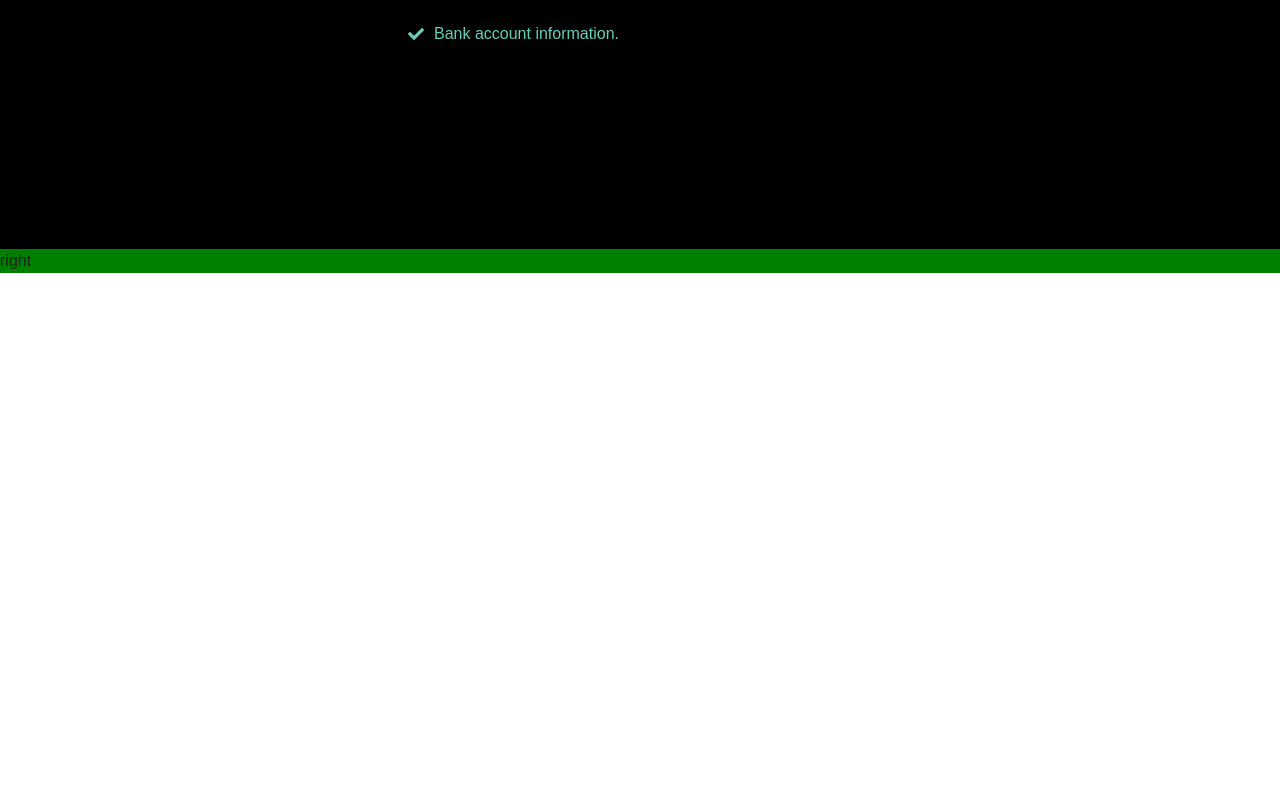
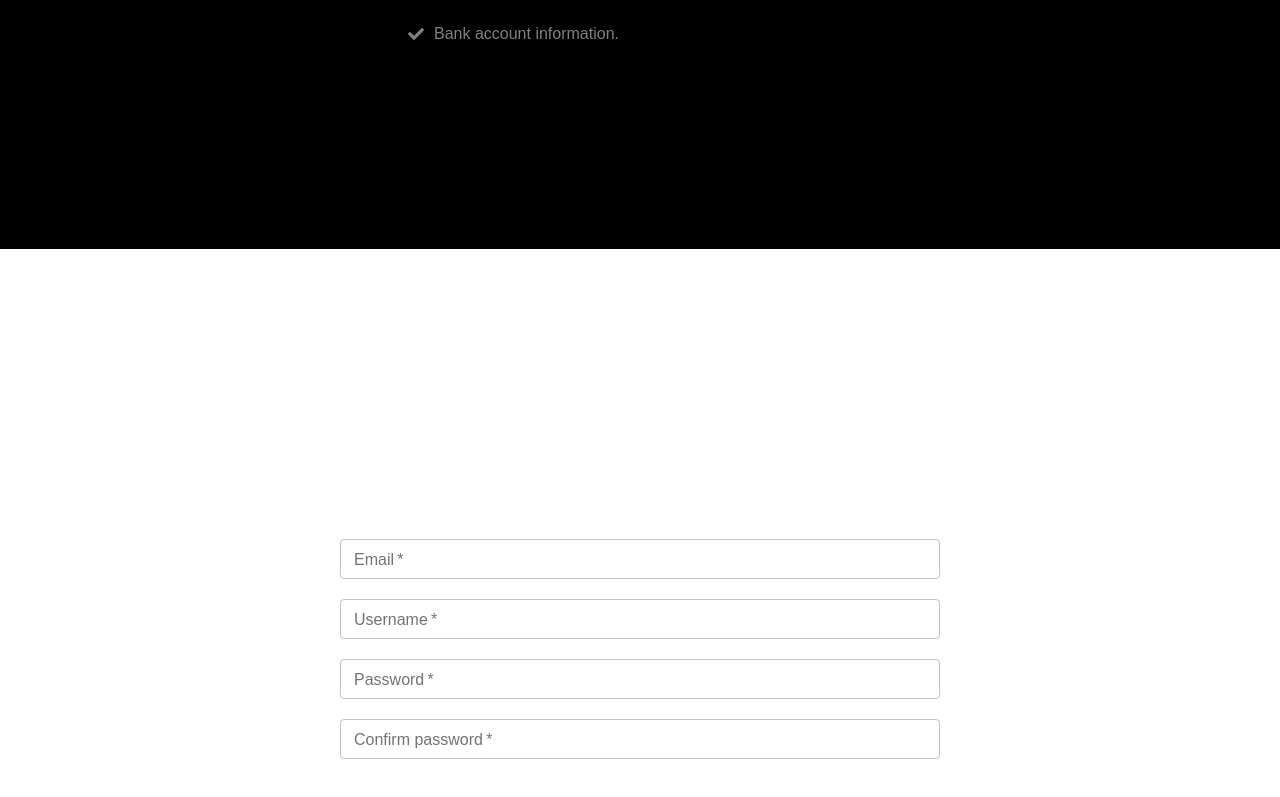
Before and after one commit to mutua-muvevi/henriot-frontend, a React (Create React App) app: page /auth/register in a window 1280 px wide. Shown: the part 551-1348 px from the top of the page. Before the commit the page ends 824 px from the top, so only its background shows below. Built offline with nearby package versions, Linux system fonts and the light colour scheme.

Commit message:
workingon reg form

```diff
--- a/src/components/forms/select/select.js
+++ b/src/components/forms/select/select.js
@@ -29,6 +29,7 @@ const SelectField = ({ name, options, ...otherProps }) => {
 
 	return (
 		<TextField {...configSelect}>
+			{console.log(name)}
 			{Object.keys(options).map((item, pos) => {
 				return (
 				<MenuItem key={pos} value={item}>
--- a/src/components/forms/textfield/textfield.js
+++ b/src/components/forms/textfield/textfield.js
@@ -2,7 +2,7 @@ import { TextField } from "@mui/material";
 import React from 'react';
 import { useField } from "formik";
 
-const Textfield = ({name, ...otherProps}) => {
+const TextfieldWrapper = ({name, ...otherProps}) => {
 
 	const [field, meta] = useField(name)
 
@@ -25,4 +25,4 @@ const Textfield = ({name, ...otherProps}) => {
 	)
 }
 
-export default Textfield
+export default TextfieldWrapper
--- a/src/components/sections/contentblock/contentone.js
+++ b/src/components/sections/contentblock/contentone.js
@@ -72,7 +72,7 @@ const ContentBlockOne = ({ data }) => {
 						<StyledListItem key={i} disablePadding>
 							<StyledListItemContent>
 								<StyledNumbering>
-									{ i }
+									{ i + 1 }
 								</StyledNumbering>
 								<Typography varaint="body1">
 									{ el.text }
--- /dev/null
+++ b/src/pages/auth/register/form.js
@@ -0,0 +1,166 @@
+import React, { useState } from 'react';
+
+
+import { Alert, AlertTitle, Box, Button, Grid, Grow } from "@mui/material";
+import { styled } from "@mui/system";
+
+import { Formik, Form } from "formik";
+import * as Yup from "yup";
+
+import TextfieldWrapper from "../../../components/forms/textfield/textfield";
+import SelectField from "../../../components/forms/select/select";
+
+// !!!!!!!!!!!!!!!!!!!!!!!!!!!!
+const StyledRegistrationForm = styled(Box)(({ theme }) => ({
+	minHeight: "100vh",
+	display: "flex",
+	flexDirection: "column",
+	alignItems: "center",
+	justifyContent: "center",
+	textAlign: "left",
+
+}))
+
+
+const StyledInputArea = styled(Box)(({ theme }) => ({
+	// backgroundColor: "grey",
+	margin: "10px -300px",
+}))
+
+const StyledAuthInputs = styled(Box)(({ theme }) => ({
+
+}))
+
+const styledAuthTextField = {
+	margin: "10px auto",
+}
+// !!!!!!!!!!!!!!!!!!!!!!!!!!!!
+
+const INITIAL_FORM_STATE = {
+	email: "",
+	username: "",
+	password: "",
+	confirmpassword: "",
+	country: ""
+}
+
+const FORM_VALIDATION = Yup.object().shape({
+	email: Yup.string().email("Please add a valid email").required("Please add an email"),
+	username: Yup.string().min(5, "Too short username").max(80, "Too long username").required("Please add a username"),
+	password: Yup.string().min(8, 'Password is too short - should be 8 chars minimum.').required("Please add a password"),
+	confirmpassword: Yup.string().oneOf([Yup.ref('password'), null], 'Passwords do not match').required("Please retype password above"),
+	country: Yup.string().min(4, "Too short country name").max(56, "Too long country name").required("Please add your country"),
+})
+
+const RegisterForm = () => {
+
+	const [passwordType, setPasswordType] = useState("password")
+
+
+	const registrationInputs = [
+		{
+			name: "email",
+			label: "Email",
+			placeholder: "Required",
+			type: "email",
+			required: true,
+			xs: 12,
+			sm: 12,
+			md: 12,
+			lg: 12,
+			xl: 12
+		},
+		{
+			name: "username",
+			label: "Username",
+			placeholder: "Required",
+			type: "",
+			required: true,
+			xs: 12,
+			sm: 12,
+			md: 12,
+			lg: 12,
+			xl: 12
+		},
+		{
+			name: "password",
+			label: "Password",
+			placeholder: "Required",
+			type: passwordType,
+			required: true,
+			xs: 12,
+			sm: 12,
+			md: 12,
+			lg: 12,
+			xl: 12
+		},
+		{
+			name: "confirmpassword",
+			label: "Confirm password",
+			placeholder: "Required",
+			type: passwordType,
+			required: true,
+			xs: 12,
+			sm: 12,
+			md: 12,
+			lg: 12,
+			xl: 12
+		},
+	]
+
+	const registrationSelect = {
+		name: "country",
+		label: "Country",
+		placeholder: "Required",
+		type: "text",
+		required: true,
+		xs: 12,
+		sm: 12,
+		md: 12,
+		lg: 12,
+		xl: 12
+	}
+
+	const submitHandler = (values) => {
+		console.log(values)
+	}
+
+	return (
+		<StyledRegistrationForm>
+			<Formik
+				initialValues={{
+					...INITIAL_FORM_STATE
+				}}
+				validationSchema={ FORM_VALIDATION }
+				onSubmit = { submitHandler }
+			>
+				<Form>
+					<StyledInputArea>
+					{
+						registrationInputs.map((el, i) => (
+							<StyledAuthInputs key={i} >
+								<TextfieldWrapper sx={styledAuthTextField}
+									type={el.type}
+									name={el.name}
+									label={el.label}
+									size="small"
+									required
+								/>
+								{/* <SelectField sx={styledAuthTextField}
+									type="text"
+									name="country"
+									label="country"
+									size="small"
+									required
+								/> */}
+							</StyledAuthInputs>
+						))
+					}
+					</StyledInputArea>
+				</Form>
+			</Formik>
+		</StyledRegistrationForm>
+	)
+}
+
+export default RegisterForm
--- a/src/pages/auth/register/register.js
+++ b/src/pages/auth/register/register.js
@@ -5,6 +5,7 @@ import { styled } from "@mui/system";
 import UpperContent from "./uppercontent";
 import TabsArea from "./tabsarea";
 import LowerContent from "./lowercontent";
+import RegisterForm from "./form";
 
 const StyledRegistration = styled(Box)(({ theme }) => ({
 
@@ -16,7 +17,8 @@ const StyledRegistrationWrapper = styled(Grid)(({ theme }) => ({
 
 const StyledRegistrationExpl = styled(Grid)(({ theme }) => ({
 	backgroundColor: theme.palette.primary.dark,
-	color: theme.palette.primary.main,
+	// color: theme.palette.primary.main,
+	color: "grey",
 	display: "flex",
 	flexDirection: "column",
 	justifyContent: "center",
@@ -26,7 +28,7 @@ const StyledRegistrationExpl = styled(Grid)(({ theme }) => ({
 }))
 
 const StyledRegistrationForm = styled(Grid)(({ theme }) => ({
-	backgroundColor: "green"
+	// backgroundColor: "green"
 
 }))
 
@@ -42,7 +44,7 @@ const Register = () => {
 				</StyledRegistrationExpl>
 
 				<StyledRegistrationForm item xl={6} lg={6} md={12} sm={12} xs={12}>
-					right
+					<RegisterForm/>
 				</StyledRegistrationForm>
 
 			</StyledRegistrationWrapper>
```
Also changed, not shown: src/pages/auth/register/info.js (line endings or trailing spaces). Lines whose indentation alone changed are shown as unchanged.
